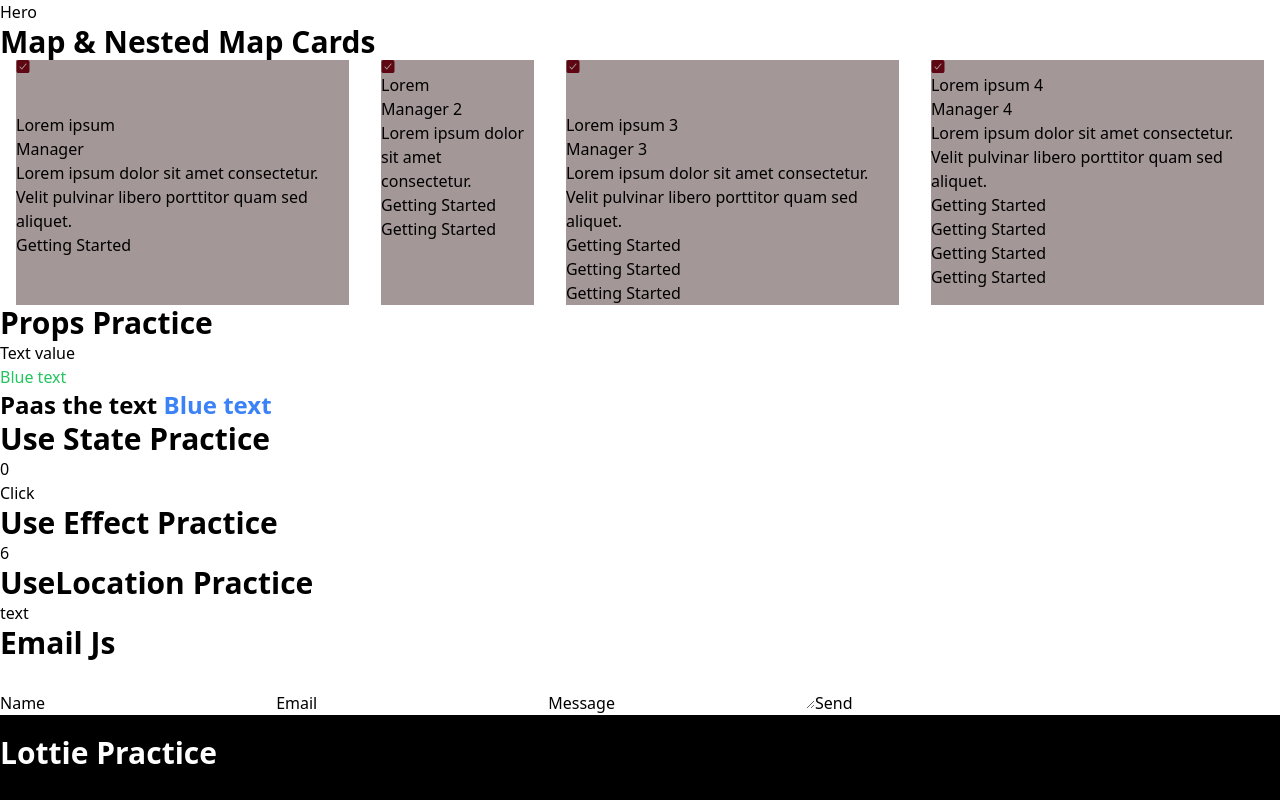
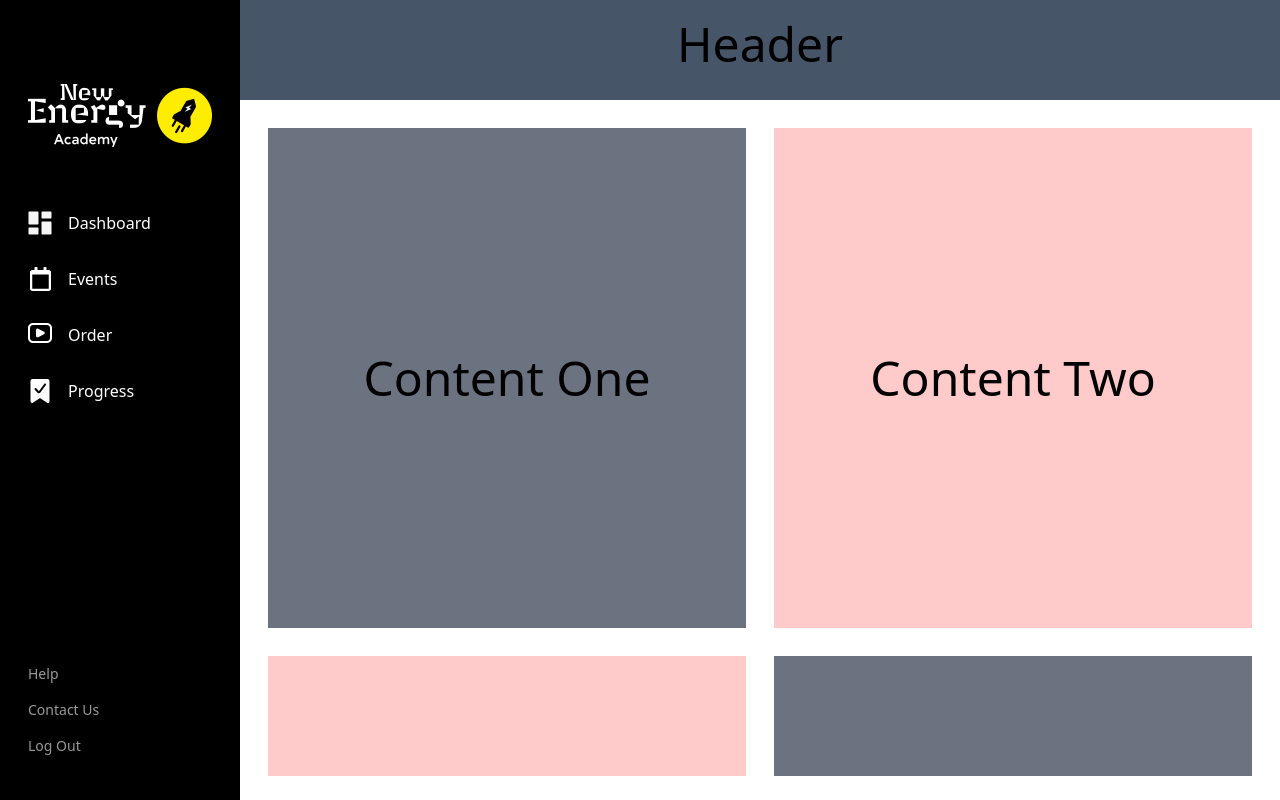
Before and after one commit to AnjaliChandaRC/new-students-react-class, a React (Create React App) app: page / in a window 1280 px wide. Shown: the top 800 px of the page. Built offline with nearby package versions, Linux system fonts and the light colour scheme.

Commit message:
add sidebar

```diff
--- a/src/App.css
+++ b/src/App.css
@@ -1,3 +1,9 @@
-.card-parent {
-    background-color: #a49797;
+::-webkit-scrollbar {
+    width: 8px;
 }
+
+/* Handle */
+::-webkit-scrollbar-thumb {
+    background: gray;
+    border-radius: 10px;
+}
--- a/src/App.js
+++ b/src/App.js
@@ -6,7 +6,7 @@ import BackToTop from './components/common/BackToTop';
 
 function App() {
   return (
-    <div>
+    <>
       <BrowserRouter>
         <Routes>
           <Route path='/' element={<Home />} />
@@ -14,7 +14,7 @@ function App() {
         </Routes>
         <BackToTop />
       </BrowserRouter>
-    </div>
+    </>
   );
 }
 
--- a/src/components/common/Helper.jsx
+++ b/src/components/common/Helper.jsx
@@ -1,3 +1,5 @@
+import { DashboardIcon, EventsIcon, OrderIcon, ProgressIcon } from "./Icons"
+
 export const OUR_TEAM_CARDS_DATA = [
     {
         heading: "Lorem ipsum",
@@ -59,3 +61,26 @@ export const OUR_TEAM_CARDS_DATA = [
         ]
     }
 ]
+
+export const SIDEBAR_DATA = [
+    {
+        icon: <DashboardIcon />,
+        text: "Dashboard",
+        url: "/"
+    },
+    {
+        icon: <EventsIcon />,
+        text: "Events",
+        url: "/events"
+    },
+    {
+        icon: <OrderIcon />,
+        text: "Order",
+        url: "/order"
+    },
+    {
+        icon: <ProgressIcon />,
+        text: "Progress",
+        url: "/progress"
+    },
+]
--- a/src/components/common/Icons.jsx
+++ b/src/components/common/Icons.jsx
@@ -5,3 +5,45 @@ export const FacebookIcon = () => {
         </svg>
     )
 }
+
+export const DashboardIcon = () => (
+    <svg width="24" height="24" viewBox="0 0 24 24" fill="none" xmlns="http://www.w3.org/2000/svg">
+        <g clip-path="url(#clip0_7472_1018)">
+            <path d="M0.78999 0.780001C0.59999 0.960001 0.48999 1.22 0.48999 1.48V12.49C0.48999 13.04 0.92999 13.49 1.48999 13.49H9.48999C10.04 13.49 10.49 13.04 10.49 12.49V1.49C10.49 0.930001 10.04 0.490001 9.48999 0.490001L1.48999 0.470001C1.21999 0.470001 0.96999 0.570001 0.77999 0.760001L0.78999 0.780001Z" fill="#F5F5F5" />
+            <path d="M22.5 0.493001L14.5 0.503001C13.94 0.503001 13.5 0.943001 13.5 1.503V6.503C13.5 7.053 13.94 7.503 14.5 7.503H22.5C23.05 7.503 23.5 7.053 23.5 6.503V1.48C23.5 0.920001 23.05 0.480001 22.5 0.480001V0.493001Z" fill="#F5F5F5" />
+            <path d="M10.2 23.21C10.38 23.02 10.49 22.76 10.49 22.5V17.5C10.49 16.94 10.04 16.5 9.48999 16.5H1.48999C0.92999 16.5 0.48999 16.94 0.48999 17.5V22.48C0.48999 23.03 0.92999 23.48 1.48999 23.48L9.48999 23.49C9.74999 23.49 9.99999 23.379 10.19 23.189L10.2 23.21Z" fill="#F5F5F5" />
+            <path d="M22.5 10.508H14.5C13.94 10.508 13.5 10.948 13.5 11.508V22.508C13.5 23.058 13.94 23.508 14.5 23.508L22.5 23.488C23.05 23.488 23.5 23.038 23.5 22.488V11.5C23.5 10.94 23.05 10.5 22.5 10.5V10.508Z" fill="#F5F5F5" />
+        </g>
+        <defs>
+            <clipPath id="clip0_7472_1018">
+                <rect width="24" height="24" fill="white" />
+            </clipPath>
+        </defs>
+    </svg>
+)
+
+export const EventsIcon = () => (
+    <svg width="24" height="24" viewBox="0 0 24 24" fill="none" xmlns="http://www.w3.org/2000/svg">
+        <path d="M20.75 3H18.5V0.5625C18.5 0.253125 18.2469 0 17.9375 0H16.0625C15.7531 0 15.5 0.253125 15.5 0.5625V3H9.5V0.5625C9.5 0.253125 9.24687 0 8.9375 0H7.0625C6.75313 0 6.5 0.253125 6.5 0.5625V3H4.25C3.00781 3 2 4.00781 2 5.25V21.75C2 22.9922 3.00781 24 4.25 24H20.75C21.9922 24 23 22.9922 23 21.75V5.25C23 4.00781 21.9922 3 20.75 3ZM20.4688 21.75H4.53125C4.37656 21.75 4.25 21.6234 4.25 21.4688V7.5H20.75V21.4688C20.75 21.6234 20.6234 21.75 20.4688 21.75Z" fill="white" />
+    </svg>
+)
+
+export const OrderIcon = () => (
+    <svg width="24" height="20" viewBox="0 0 24 20" fill="none" xmlns="http://www.w3.org/2000/svg">
+        <path d="M19 0H5C2.23 0 0 2.23 0 5V15C0 17.76 2.23 19.99 5 20H19C21.76 19.99 23.99 17.76 24 15V5C23.99 2.23 21.76 0 19 0ZM22 15C22 16.65 20.65 18 19 18H5C3.34 18 2 16.65 2 15V5C2 3.34 3.34 2 5 2H19C20.65 2 22 3.34 22 5V15Z" fill="white" />
+        <path d="M15.93 8.658L10.16 5.768V5.76C9.41 5.38 8.51 5.68 8.14 6.43C8.03 6.63 7.98 6.86 7.98 7.1V12.86C7.97 13.68 8.65 14.359 9.47 14.359C9.7 14.359 9.93 14.299 10.14 14.199L15.9 11.309C16.64 10.929 16.94 10.029 16.57 9.289C16.42 8.989 16.18 8.759 15.89 8.609L15.93 8.658Z" fill="white" />
+    </svg>
+)
+
+export const ProgressIcon = () => (
+    <svg width="24" height="24" viewBox="0 0 24 24" fill="none" xmlns="http://www.w3.org/2000/svg">
+        <g clip-path="url(#clip0_7471_1015)">
+            <path d="M19.5 3.35649e-06H4.50001C3.39001 3.35649e-06 2.50001 0.890003 2.50001 2V22.4C2.46001 22.98 2.75901 23.53 3.25901 23.82C3.77901 24.07 4.38901 24.03 4.86901 23.69L11.714 19.26C11.874 19.15 12.084 19.15 12.254 19.26L19.1 23.69C19.74 24.18 20.68 24.06 21.17 23.41C21.39 23.11 21.5 22.74 21.47 22.38V1.98C21.47 0.870003 20.57 -0.0199966 19.47 -0.0199966L19.5 3.35649e-06ZM9.58601 13.719L6.78001 10.649H6.77901C6.38901 10.249 6.40901 9.609 6.79901 9.229C7.18901 8.839 7.82901 8.859 8.20901 9.249C8.21901 9.259 8.22901 9.269 8.23901 9.279L10.899 12.179L16.239 4.921C16.559 4.471 17.189 4.37 17.629 4.7C18.069 5.02 18.169 5.65 17.839 6.09L12.369 13.52C11.799 14.32 10.679 14.52 9.86901 13.95C9.74901 13.86 9.63901 13.77 9.54901 13.66L9.58601 13.719Z" fill="white" />
+        </g>
+        <defs>
+            <clipPath id="clip0_7471_1015">
+                <rect width="24" height="24" fill="white" />
+            </clipPath>
+        </defs>
+    </svg>
+)
--- /dev/null
+++ b/src/components/home/Dashboard.jsx
@@ -0,0 +1,20 @@
+import React from 'react'
+import Sidebar from './Sidebar'
+import SidebarHeader from './SidebarHeader'
+import SidebarCenterContent from './SidebarCenterContent'
+
+const Dashboard = () => {
+    return (
+        <div className='flex min-h-screen'>
+            <Sidebar />
+            <div className='w-full'>
+                <SidebarHeader />
+                <div className='px-4 md:px-7 overflow-y-auto max-h-[530px] sm:max-h-[676px] 2xl:max-h-[600px] min-[1600px]:max-h-[930px]'>
+                    <SidebarCenterContent />
+                </div>
+            </div>
+        </div>
+    )
+}
+
+export default Dashboard
--- a/src/components/home/MapCards.jsx
+++ b/src/components/home/MapCards.jsx
@@ -8,7 +8,7 @@ const MapCards = () => {
             <h2 className='text-3xl font-bold'>Map & Nested Map Cards</h2>
             <div className='flex'>
                 {OUR_TEAM_CARDS_DATA.map((obj, index) => (
-                    <div key={index} className='card-parent mx-4'>
+                    <div key={index} className='bg-[#a49797] mx-4'>
                         <FacebookIcon />
                         <h2 className={`${index === 0 ? "mt-10" : index === 2 ? "pt-10" : ""}`}>{obj.heading}</h2>
                         <p>{obj.post}</p>
--- /dev/null
+++ b/src/components/home/Sidebar.jsx
@@ -0,0 +1,51 @@
+import React, { useState } from 'react'
+import logo from "../../assets/images/png/logo.png"
+import { SIDEBAR_DATA } from '../common/Helper'
+
+const Sidebar = () => {
+    const [sidebar, setSidebar] = useState(false)
+
+    const handleLinkClick = (e) => {
+        e.preventDefault();
+        setSidebar(!sidebar);
+    };
+
+    return (
+        <>
+            <div>
+                {
+                    sidebar ? "" : <div onClick={() => setSidebar(!sidebar)} className='bg-black opacity-60 w-full h-full fixed top-0 right-0 transition-all ease-in-out duration-500 md:hidden'></div>
+                }
+
+                <div className='ps-4 pt-3 absolute'>
+                    <button onClick={() => setSidebar(!sidebar)} className='md:hidden text-xl font-bold'>Toggle</button>
+                </div>
+                <div className={`${sidebar ? "transition-all ease-in-out duration-500 left-[-300px] md:left-0 top-0" : "left-0 top-0"} bg-black w-[240px] min-h-screen py-11 px-7 flex justify-between flex-col absolute md:relative`}>
+                    <div>
+                        <button onClick={() => setSidebar(!sidebar)} className='md:hidden text-white absolute top-[15px] text-xl font-bold'>Cross</button>
+                        <a href="/">
+                            <img src={logo} className='w-[184px] h-[63px] mt-10' alt="logo" />
+                        </a>
+                        <div className='pt-8'>
+                            {
+                                SIDEBAR_DATA.map((obj, index) => (
+                                    <a href={obj.url} key={index} className='flex gap-4 mt-8' onClick={(handleLinkClick)}>
+                                        <span>{obj.icon}</span>
+                                        <h2 className='text-white'>{obj.text}</h2>
+                                    </a>
+                                ))
+                            }
+                        </div>
+                    </div>
+                    <div className='grid'>
+                        <a href="#help" onClick={() => setSidebar(!sidebar)} className='text-sm text-white opacity-60'>Help</a>
+                        <a href="#contact-us" onClick={() => setSidebar(!sidebar)} className='text-sm text-white opacity-60 mt-4'>Contact Us</a>
+                        <a href="#log-out" onClick={() => setSidebar(!sidebar)} className='text-sm text-white opacity-60 mt-4'>Log Out</a>
+                    </div>
+                </div>
+            </div>
+        </>
+    )
+}
+
+export default Sidebar
--- /dev/null
+++ b/src/components/home/SidebarCenterContent.jsx
@@ -0,0 +1,26 @@
+import React from 'react'
+
+const SidebarCenterContent = () => {
+    return (
+        <>
+            <div className='sm:flex justify-between pt-4 sm:py-7 gap-7'>
+                <div className='bg-gray-500 h-[230px] xl:h-[500px] w-full flex justify-center items-center'>
+                    <h2 className='text-2xl lg:text-5xl font-medium text-center'>Content One</h2>
+                </div>
+                <div className='bg-red-200 h-[230px] xl:h-[500px] w-full flex justify-center items-center mt-4 sm:mt-0'>
+                    <h2 className='text-2xl lg:text-5xl font-medium text-center'>Content Two</h2>
+                </div>
+            </div>
+            <div className='sm:flex justify-between gap-7 mt-4 sm:mt-0'>
+                <div className='bg-red-200 h-[230px] xl:h-[500px] w-full flex justify-center items-center'>
+                    <h2 className='text-2xl lg:text-5xl font-medium text-center'>Content Three</h2>
+                </div>
+                <div className='bg-gray-500 h-[230px] xl:h-[500px] w-full flex justify-center items-center mt-4 sm:mt-0'>
+                    <h2 className='text-2xl lg:text-5xl font-medium text-center'>Content Four</h2>
+                </div>
+            </div>
+        </>
+    )
+}
+
+export default SidebarCenterContent
--- /dev/null
+++ b/src/components/home/SidebarHeader.jsx
@@ -0,0 +1,11 @@
+import React from 'react'
+
+const SidebarHeader = () => {
+    return (
+        <div className='bg-slate-600 h-[100px] w-full'>
+            <h2 className='text-5xl font-medium text-center pt-5'>Header</h2>
+        </div>
+    )
+}
+
+export default SidebarHeader
--- a/src/views/Home.jsx
+++ b/src/views/Home.jsx
@@ -9,11 +9,12 @@ import UseStatePrac from '../components/home/UseStatePrac'
 import UseEffectPrac from '../components/home/UseEffectPrac'
 import UseLocationPrac from '../components/home/UseLocationPrac'
 import ViewLessCards from '../components/home/ViewLessCards'
+import Dashboard from '../components/home/Dashboard'
 
 const Home = () => {
   return (
     <>
-      <Hero />
+      {/* <Hero />
       <MapCards />
       <PropsPractice />
       <UseStatePrac/>
@@ -22,7 +23,8 @@ const Home = () => {
       <EmailJsPractice />
       <LottiePractice />
       <ViewLessCards />
-      <Footer />
+      <Footer /> */}
+        <Dashboard />
     </>
   )
 }
```
Also changed, not shown: src/assets/images/png/logo.png (added), src/assets/images/png/sandip-karangiya-164vZDZ4MmM-unsplash.webp (deleted).
